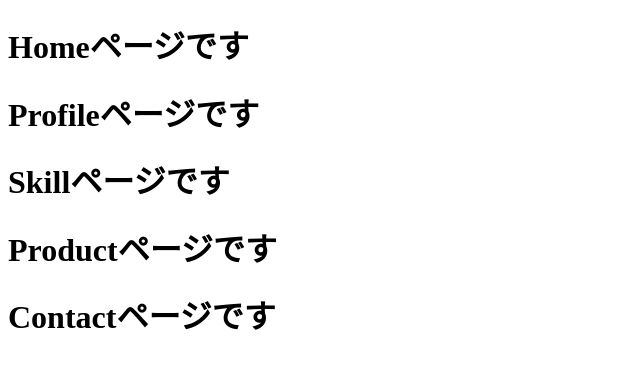
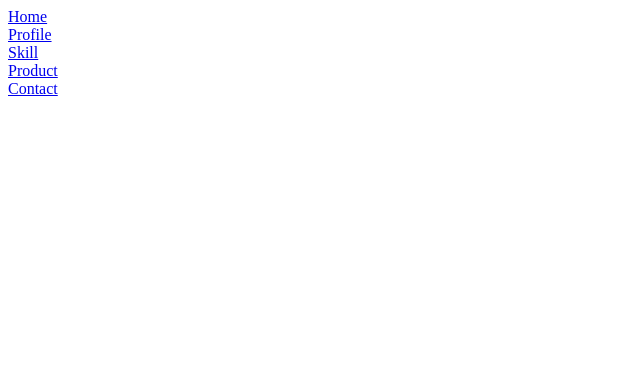
Before and after one commit to it-tsumugi/reactPortfolio, a React (Create React App) app: page / in a window 1280 px wide. Shown: the top 368 px of the page, without its empty margins (0-640 px from the left). Built offline with nearby package versions, Linux system fonts and the light colour scheme.

Commit message:
Router テスト

```diff
--- a/src/App.js
+++ b/src/App.js
@@ -1,4 +1,4 @@
-import {BrowserRouter, Link} from "react-router-dom";
+import {BrowserRouter, Link, Switch, Route} from "react-router-dom";
 
 import Home from "./component/pages/Home";
 import Profile from "./component/pages/Profile";
@@ -8,13 +8,37 @@ import Contact from "./component/pages/Contact";
 
 function App() {
   return (
+    <BrowserRouter>
       <div className="App">
+        <Link to="/component/pages/Home">Home</Link>
+        <br />
+        <Link to="/component/pages/Profile">Profile</Link>
+        <br />
+        <Link to="/component/pages/Skill">Skill</Link>
+        <br />
+        <Link to="/component/pages/Product">Product</Link>
+        <br />
+        <Link to="/component/pages/Contact">Contact</Link>
+        <br />
+      </div>
+      <Switch>
+        <Route exact path="/component/pages/Home">
           <Home />
+        </Route>
+        <Route path="/component/pages/Profile">
           <Profile />
+        </Route>
+        <Route path="/component/pages/Skill">
           <Skill />
+        </Route>
+        <Route path="/component/pages/Product">
           <Product />
+        </Route>
+        <Route path="/component/pages/Contact">
           <Contact />
-    </div>
+        </Route>
+      </Switch>
+    </BrowserRouter>
   );
 }
 
```
Lines whose indentation alone changed are shown as unchanged.
